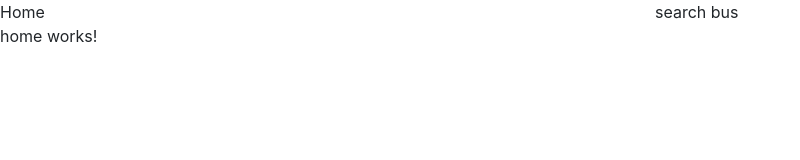
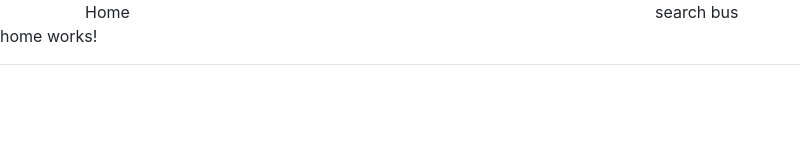
Before and after one commit to yoel7/homework-angular-bus, an Angular app: page / in a window 1280 px wide. Shown: the top 160 px of the page, without its empty margins (0-800 px from the left). Built offline with nearby package versions, Linux system fonts and the light colour scheme.

Commit message:
לא מבין למה הקומפוננטות לא נראות

```diff
--- a/src/app/app.component.html
+++ b/src/app/app.component.html
@@ -1,8 +1,11 @@
-<!-- <header class="container"> -->
+<!-- <app-search></app-search> -->
+<header class="container">
   <nav class="row">
     <div class="col" [routerLink]="['/']">Home</div>
     <div class="col" [routerLink]="['/travel']">search bus</div>
   </nav>
-<!-- </header> -->
+</header>
 <router-outlet></router-outlet>
 <!-- <router-outlet></router-outlet> -->
+<hr>
+<!-- <app-search ></app-search> -->
--- a/src/app/components/home/home.component.html
+++ b/src/app/components/home/home.component.html
@@ -1 +1,2 @@
 <p>home works!</p>
+<!-- <app-search></app-search> -->
--- a/src/app/components/search-trip/search-trip.component.html
+++ b/src/app/components/search-trip/search-trip.component.html
@@ -1,10 +1,13 @@
+<h1>ffff</h1>
+
 <app-search (pushArrTrip)="pusArTr($event)"></app-search>
+
 <app-bus-trip-display
   *ngFor="let item of dataFiltSeri"
   [trip]="item"
 ></app-bus-trip-display>
-
-<!-- הערות לא חשובות -->
+<app-search></app-search>
+הערות לא חשובות
 <!-- <input type="text" list="cars" /> --
 < id="cars">
   <option>Volvo</option>
--- a/src/app/components/search-trip/search-trip.component.ts
+++ b/src/app/components/search-trip/search-trip.component.ts
@@ -1,7 +1,8 @@
 import { Component, OnInit } from '@angular/core';
+import { from } from 'rxjs';
 import { bustrip } from 'src/app/models/bustrip.model';
 import { DataService } from 'src/app/Services/data.service';
-
+// import {  } from 'src/app/components/search/search.component'
 @Component({
   selector: 'app-search-trip',
   templateUrl: './search-trip.component.html',
@@ -11,7 +12,7 @@ export class SearchTripComponent implements OnInit {
   dataFiltSeri: bustrip[];
   constructor(private databus: DataService) {}
   ngOnInit(): void {
-    // this.dataFiltSeri = this.databus.bustripfilter;
+    this.dataFiltSeri = this.databus.bustripfilter;
   }
   pusArTr(a?): void {
     this.dataFiltSeri = this.databus.bustripfilter;
```
